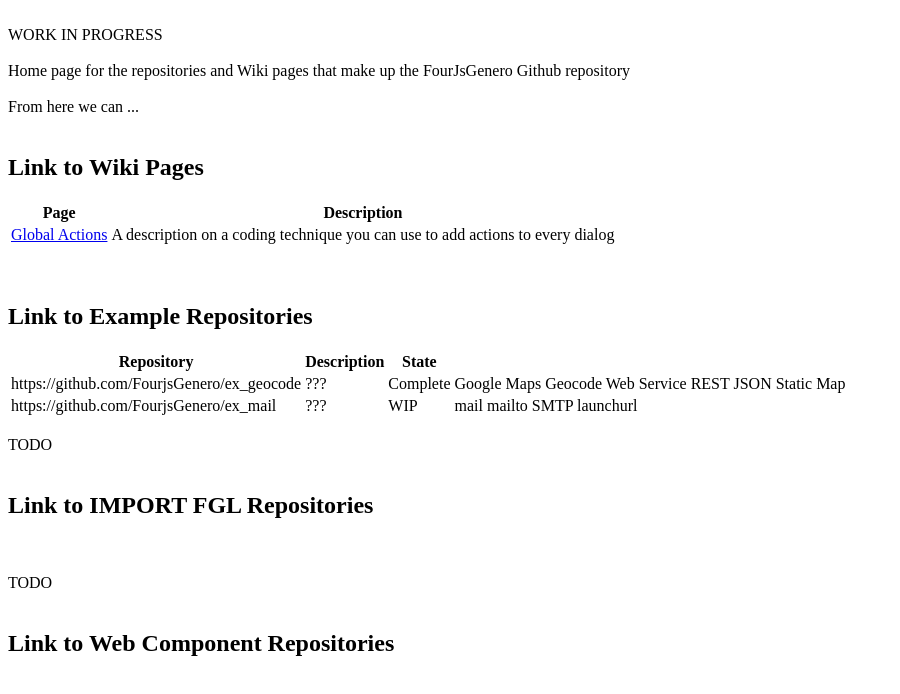
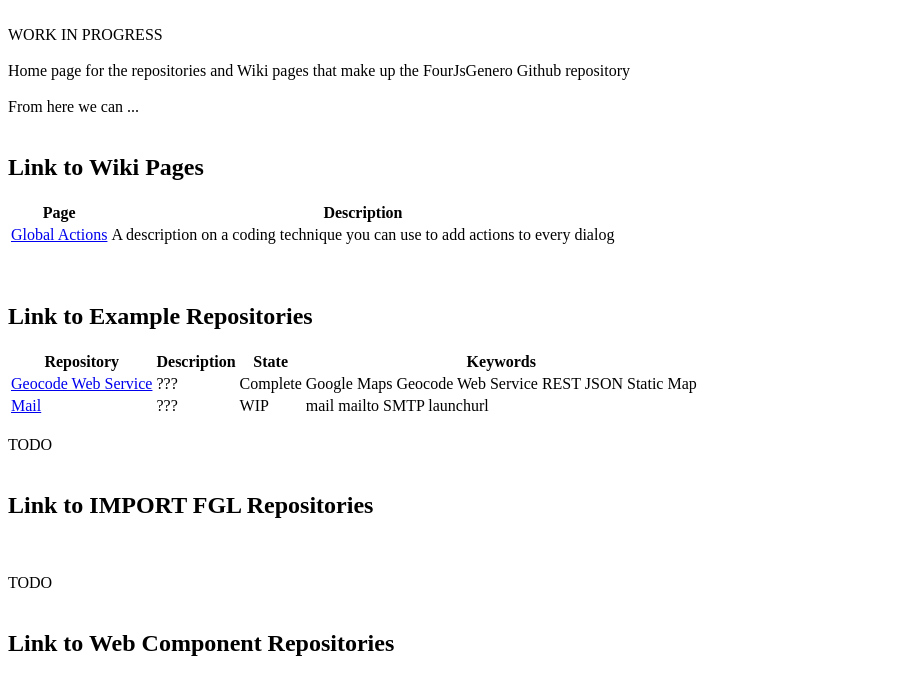
Before and after one commit to FourjsGenero/FourjsGenero.github.io, a plain HTML site: page index.html in a window 1280 px wide. Shown: the whole page, without its empty margins (0-900 px from the left). Drawn offline with Linux system fonts and the light colour scheme.

Commit message:
Update index.html

```diff
--- a/index.html
+++ b/index.html
@@ -14,9 +14,9 @@
     <br>
     <br><h2>Link to Example Repositories</h2>
     <table>
-      <tr><th>Repository</th><th>Description</th><th>State</th></tr>
-      <tr><td>https://github.com/FourjsGenero/ex_geocode</td><td>???</td><td>Complete</td><td>Google Maps Geocode Web Service REST JSON Static Map</td></tr>
-      <tr><td>https://github.com/FourjsGenero/ex_mail</td><td>???</td><td>WIP</td><td>mail mailto SMTP launchurl</td></tr>
+      <tr><th>Repository</th><th>Description</th><th>State</th><th>Keywords</th></tr>
+      <tr><td><a href="https://github.com/FourjsGenero/ex_geocode">Geocode Web Service</a></td><td>???</td><td>Complete</td><td>Google Maps Geocode Web Service REST JSON Static Map</td></tr>
+      <tr><td><a href="https://github.com/FourjsGenero/ex_mail">Mail</a></td><td>???</td><td>WIP</td><td>mail mailto SMTP launchurl</td></tr>
     </table>
     <br>TODO
     <br>
```
